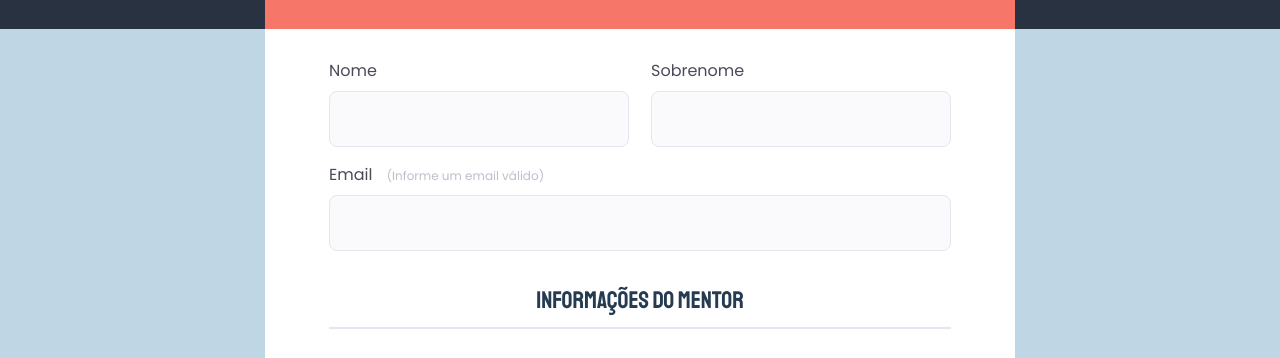
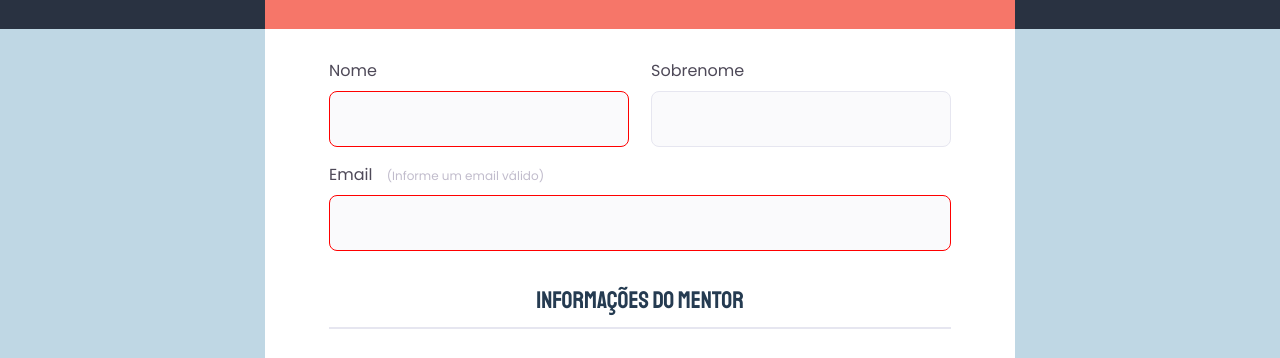
Before and after one commit to dev-gabriel-henrique/form-desafio-2, a plain HTML site: page index.html in a window 1280 px wide. Shown: the part 436-794 px from the top of the page. Drawn offline with Linux system fonts and the light colour scheme.

Commit message:
alteração

```diff
--- a/style.css
+++ b/style.css
@@ -226,6 +226,10 @@ fieldset legend {
   outline: 2px solid black;
 }
 
+.input-wrapper input:invalid {
+  border: 0.5px solid red;
+}
+
 .col-3 {
   display: flex;
   gap: 10px;
```
